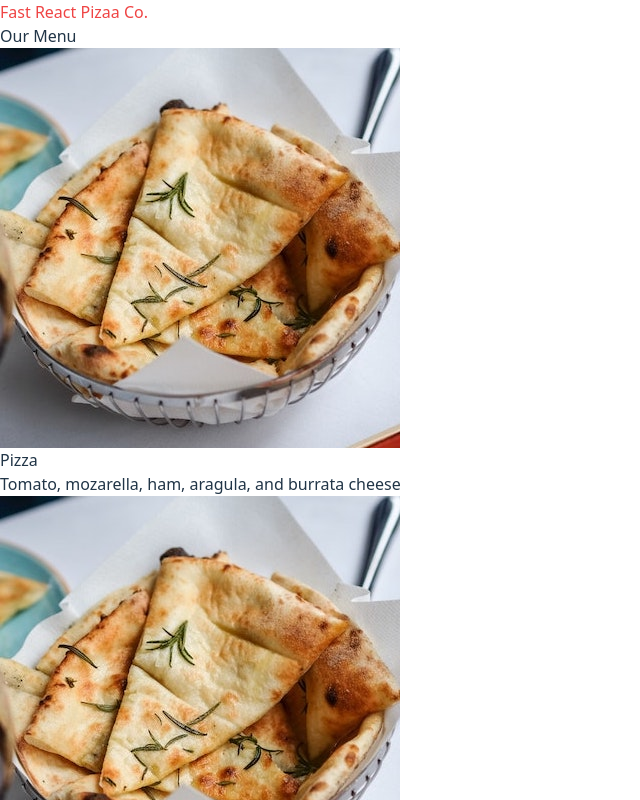
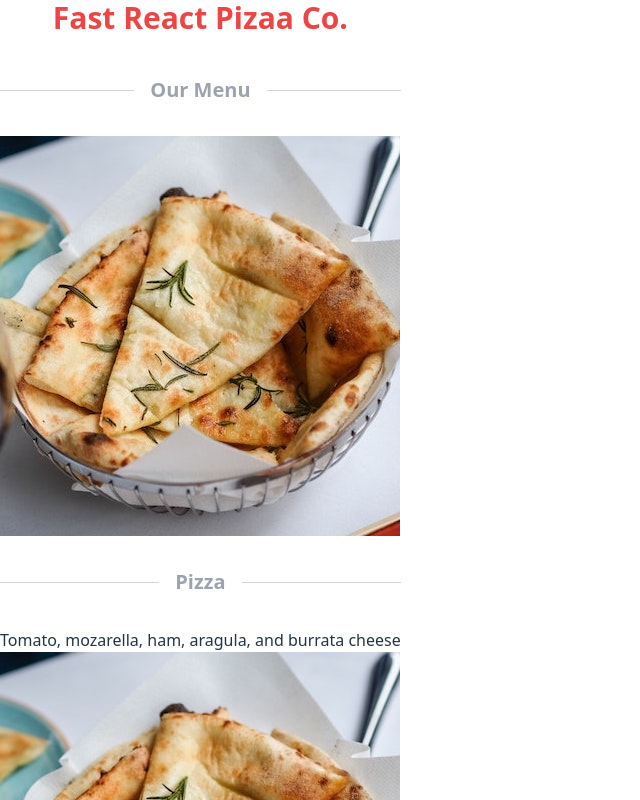
Before and after one commit to qhoncheh/-pizza-landing-react-, a React (Vite) app: page / in a window 1280 px wide. Shown: the top 800 px of the page, without its empty margins (0-640 px from the left). Built offline with nearby package versions, Linux system fonts and the light colour scheme.

Commit message:
custom component for title

```diff
--- a/src/App.tsx
+++ b/src/App.tsx
@@ -5,7 +5,7 @@ import Menu from "./components/Menu/Menu";
 export default function App() {
 
     return (
-        <div>
+        <div className="flex flex-col gap-2 justify-center">
             <Header />
             <Menu />
             <Footer />
--- a/src/Pizza.tsx
+++ b/src/Pizza.tsx
@@ -1,9 +1,10 @@
+import SectionTitle from "./components/custom/section-title"
 
 const Pizza = () => {
     return (
         <div>
             <img src="/public/pizzas/focaccia.jpg" alt="pizza" />
-            <h2>Pizza</h2>
+            <SectionTitle text="Pizza"/>
             <p>Tomato, mozarella, ham, aragula, and burrata cheese</p>
       </div>
 
--- a/src/components/Header/Header.tsx
+++ b/src/components/Header/Header.tsx
@@ -1,6 +1,6 @@
 const Header = () => {
   return (
-    <h3 className="text-red-500">Fast React Pizaa Co.</h3>
+    <h3 className="text-red-500 font-bold text-3xl text-center">Fast React Pizaa Co.</h3>
   )
 }
 
--- a/src/components/Menu/Menu.tsx
+++ b/src/components/Menu/Menu.tsx
@@ -1,9 +1,10 @@
 import Pizza from "../../Pizza"
+import SectionTitle from "../custom/section-title"
 
 const Menu = () => {
     return (
         <div>
-            <h2>Our Menu</h2>
+            <SectionTitle text="Our Menu"/>
             <Pizza />
             <Pizza />
             <Pizza />
--- /dev/null
+++ b/src/components/custom/section-title.tsx
@@ -0,0 +1,19 @@
+import React from 'react';
+import type { SectionTitleProps } from '../../types';
+
+const SectionTitle: React.FC<SectionTitleProps> = ({
+  text,
+  textColor = 'text-gray-400',
+  borderColor = 'border-gray-300',
+  className = '',
+}) => {
+  return (
+    <div className={`flex items-center gap-4 my-8 ${className}`}>
+      <div className={`flex-grow border-t ${borderColor}`}></div>
+      <h2 className={`text-xl font-semibold ${textColor}`}>{text}</h2>
+      <div className={`flex-grow border-t ${borderColor}`}></div>
+    </div>
+  );
+};
+
+export default SectionTitle;
```
Also changed, not shown: src/types.ts (+9 -1 lines).
